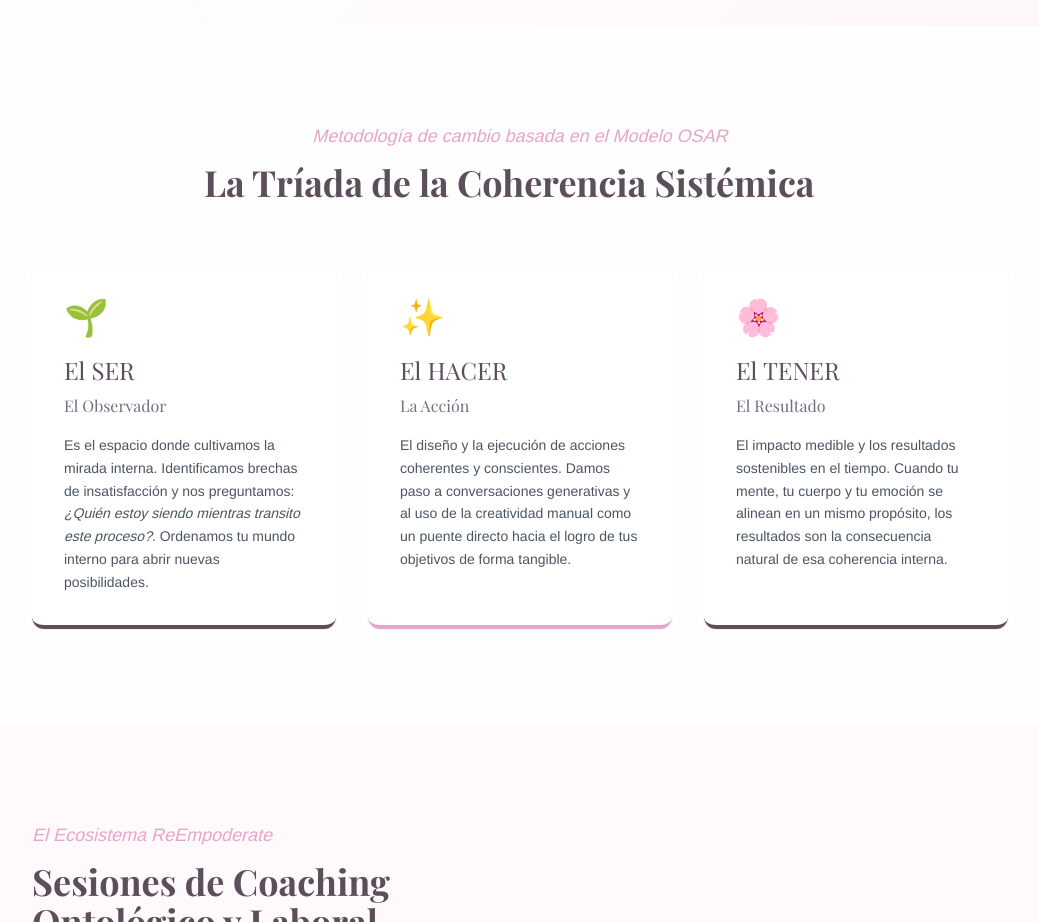
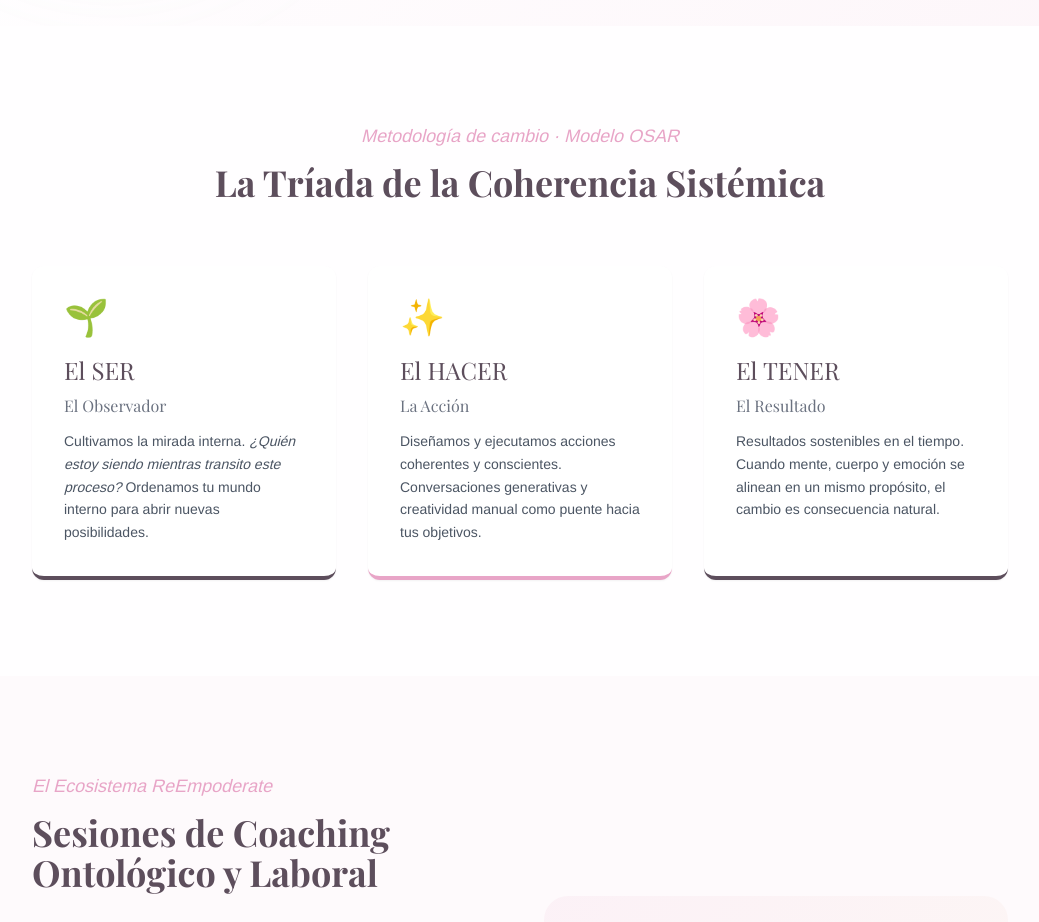
Before and after one commit to Omnix-Solution-Inc/reempoderate, a Next.js app: page / in a window 1280 px wide. Shown: the part 1160-2082 px from the top of the page, without its empty margins (120-1159 px from the left). Built offline with nearby package versions, Linux system fonts and the light colour scheme; no server answers; a web font is replaced by a local one.

Commit message:
cleanup: reduce text, fix label coherence in ServicesSection.tsx

```diff
--- a/src/components/landing/ServicesSection.tsx
+++ b/src/components/landing/ServicesSection.tsx
@@ -1,42 +1,36 @@
 export function ServicesSection() {
   return (
-    <section className="py-24 bg-cream-light">
+    <section id="metodo" className="py-24 bg-cream-light">
       <div className="max-w-5xl mx-auto px-6">
         <div className="text-center mb-16">
-          <p className="text-terracotta italic text-lg mb-3">Metodología de cambio basada en el Modelo OSAR</p>
-          <h2 className="font-playfair text-3xl md:text-4xl text-shamrock font-bold border-l-5 border-terracotta pl-5 text-left max-w-2xl mx-auto">
+          <p className="text-terracotta italic text-lg mb-3">Metodología de cambio · Modelo OSAR</p>
+          <h2 className="font-playfair text-3xl md:text-4xl text-shamrock font-bold">
             La Tríada de la Coherencia Sistémica
           </h2>
-          <p className="text-gray-600 max-w-2xl mx-auto mt-6 text-lg">
-
-          </p>
         </div>
 
         <div className="grid grid-cols-1 md:grid-cols-3 gap-8">
-          {/* SER */}
           <div className="bg-white rounded-xl p-8 border-b-4 border-shamrock shadow-sm">
             <div className="text-4xl mb-4">🌱</div>
-            <h3 className="font-playfair text-2xl text-shamrock mb-4">El SER<br/><span className="text-base text-gray-500 font-normal">El Observador</span></h3>
+            <h3 className="font-playfair text-2xl text-shamrock mb-3">El SER<br/><span className="text-base text-gray-500 font-normal">El Observador</span></h3>
             <p className="text-gray-600 text-sm leading-relaxed">
-              Es el espacio donde cultivamos la mirada interna. Identificamos brechas de insatisfacción y nos preguntamos: <em>¿Quién estoy siendo mientras transito este proceso?</em>. Ordenamos tu mundo interno para abrir nuevas posibilidades.
+              Cultivamos la mirada interna. <em>¿Quién estoy siendo mientras transito este proceso?</em> Ordenamos tu mundo interno para abrir nuevas posibilidades.
             </p>
           </div>
 
-          {/* HACER */}
           <div className="bg-white rounded-xl p-8 border-b-4 border-terracotta shadow-sm">
             <div className="text-4xl mb-4">✨</div>
-            <h3 className="font-playfair text-2xl text-shamrock mb-4">El HACER<br/><span className="text-base text-gray-500 font-normal">La Acción</span></h3>
+            <h3 className="font-playfair text-2xl text-shamrock mb-3">El HACER<br/><span className="text-base text-gray-500 font-normal">La Acción</span></h3>
             <p className="text-gray-600 text-sm leading-relaxed">
-              El diseño y la ejecución de acciones coherentes y conscientes. Damos paso a conversaciones generativas y al uso de la creatividad manual como un puente directo hacia el logro de tus objetivos de forma tangible.
+              Diseñamos y ejecutamos acciones coherentes y conscientes. Conversaciones generativas y creatividad manual como puente hacia tus objetivos.
             </p>
           </div>
 
-          {/* TENER */}
           <div className="bg-white rounded-xl p-8 border-b-4 border-shamrock shadow-sm">
             <div className="text-4xl mb-4">🌸</div>
-            <h3 className="font-playfair text-2xl text-shamrock mb-4">El TENER<br/><span className="text-base text-gray-500 font-normal">El Resultado</span></h3>
+            <h3 className="font-playfair text-2xl text-shamrock mb-3">El TENER<br/><span className="text-base text-gray-500 font-normal">El Resultado</span></h3>
             <p className="text-gray-600 text-sm leading-relaxed">
-              El impacto medible y los resultados sostenibles en el tiempo. Cuando tu mente, tu cuerpo y tu emoción se alinean en un mismo propósito, los resultados son la consecuencia natural de esa coherencia interna.
+              Resultados sostenibles en el tiempo. Cuando mente, cuerpo y emoción se alinean en un mismo propósito, el cambio es consecuencia natural.
             </p>
           </div>
         </div>
```
